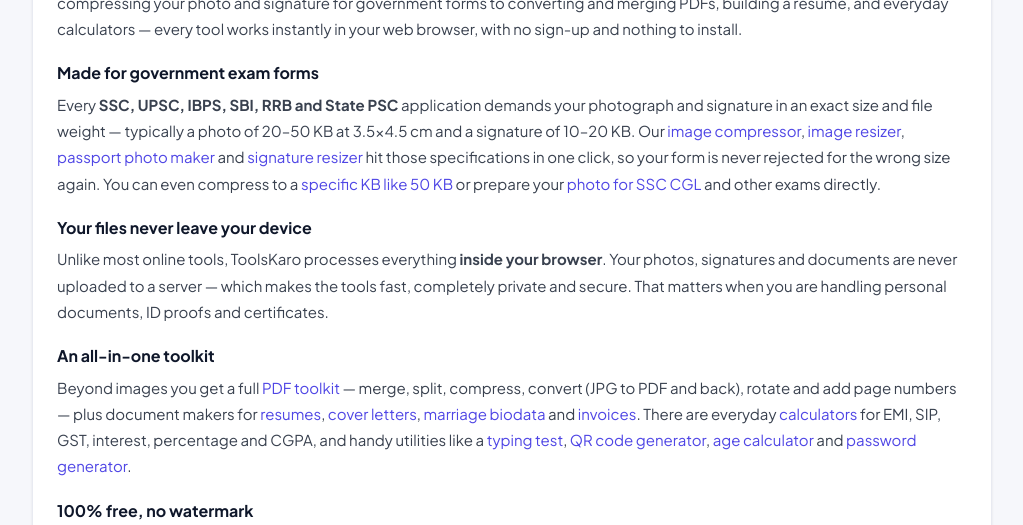
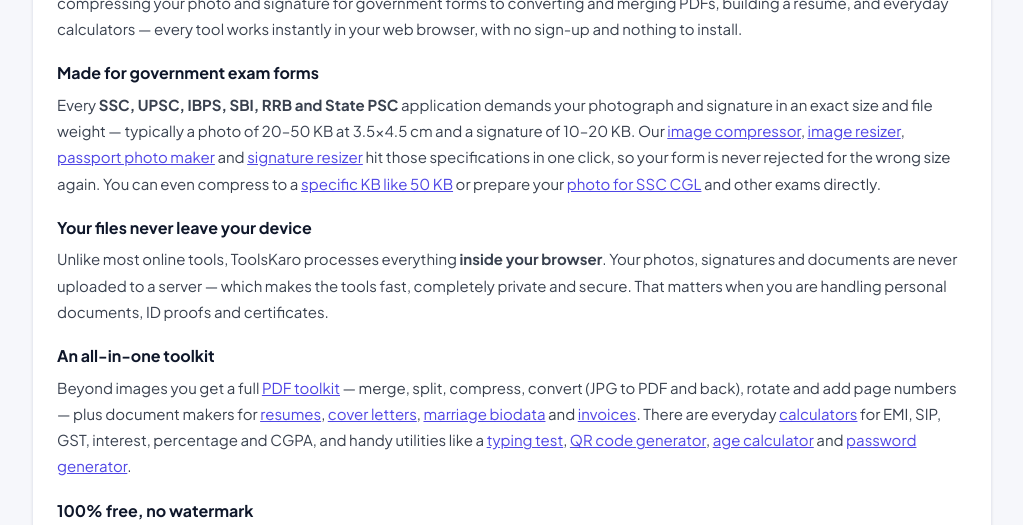
Before and after one commit to narenderchaudhary/toolskaro, a Next.js app: page / in a window 1280 px wide. Shown: the part 2300-2825 px from the top of the page, without its empty margins (128-1151 px from the left). Built offline with nearby package versions, Linux system fonts and the light colour scheme.

Commit message:
Accessibility: underline in-text links (fix link-in-text-block, a11y 95->100)
Co-Authored-By: Claude Opus 4.8 (1M context) <noreply@anthropic.com>

```diff
--- a/app/globals.css
+++ b/app/globals.css
@@ -177,6 +177,8 @@ input[type="number"]:focus, input[type="text"]:focus, select:focus, textarea:foc
 .content ul li { margin: 5px 0; }
 .content h2 { letter-spacing: -0.01em; }
 .content h3 { font-size: 16px; margin: 18px 0 6px; }
+/* Underline in-text links so they don't rely on colour alone (WCAG / a11y) */
+.content a, .prose a, .faq-a a { text-decoration: underline; }
 .faq dt { font-weight: 700; margin-top: 16px; color: var(--ink); }
 .faq dd { margin: 4px 0 0; color: var(--muted); font-size: 14.5px; }
 
```
